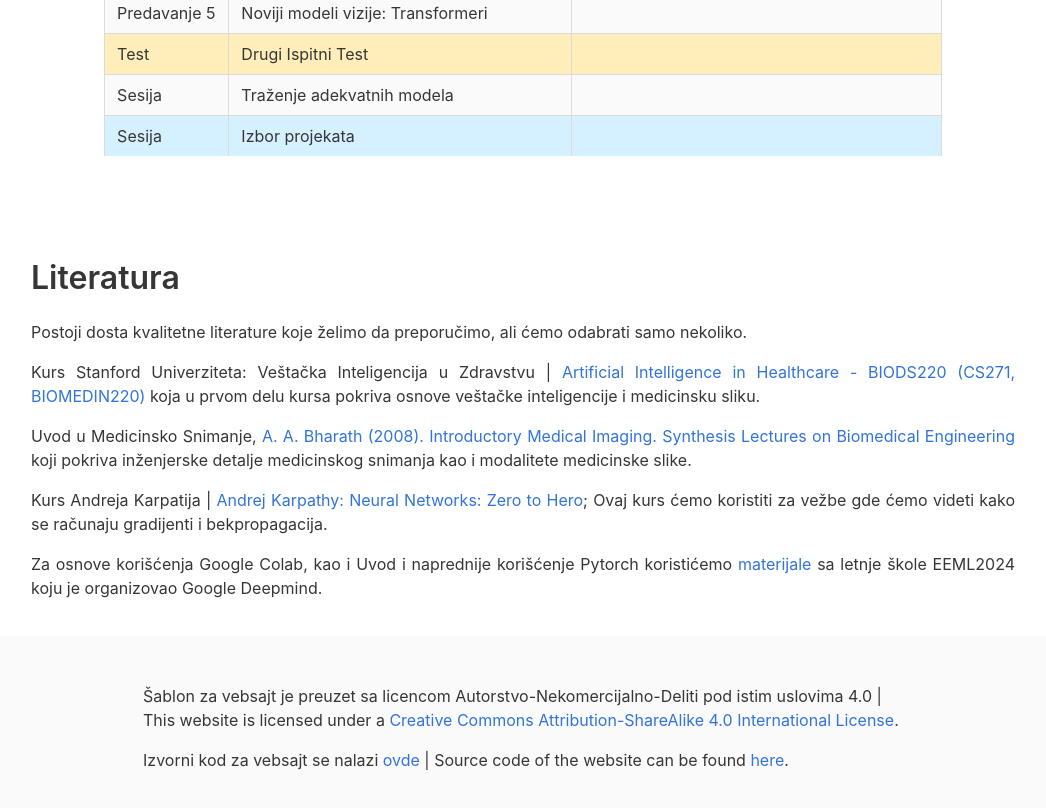
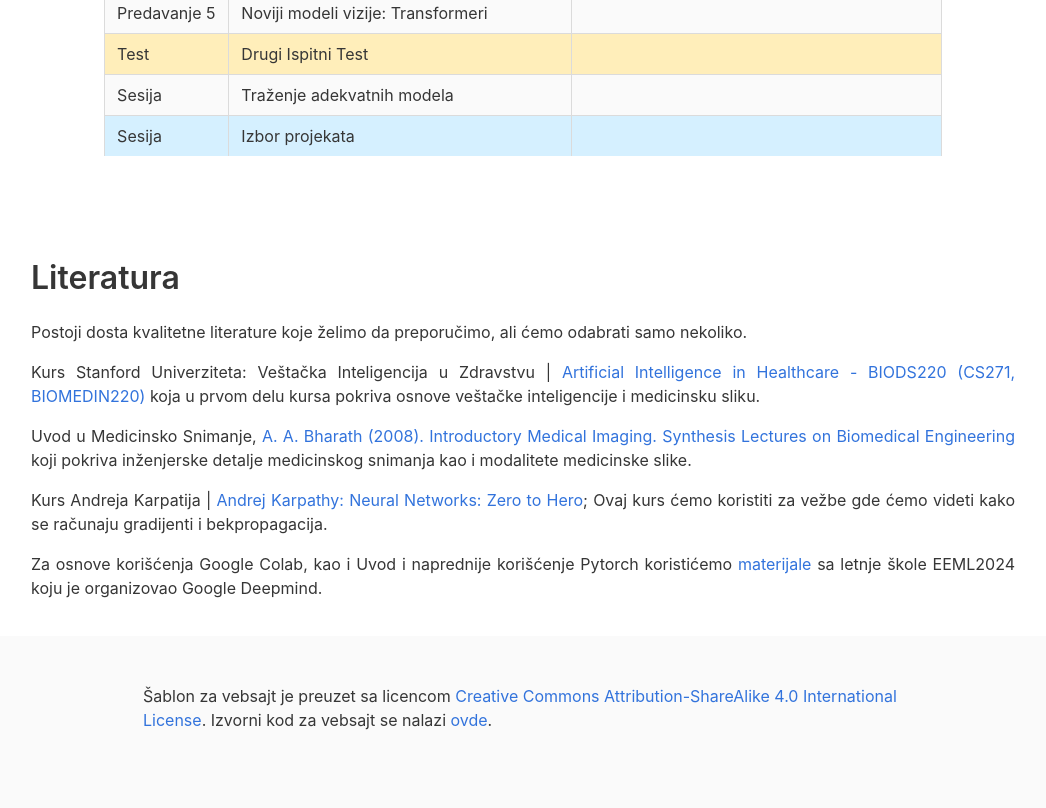
Before and after one commit to nebojsa-bozanic/analiza-medicinske-slike, a plain HTML site: page index.html in a window 1280 px wide. Shown: the part 2516-3324 px from the top of the page, without its empty margins (117-1163 px from the left). Drawn offline with nearby package versions, Linux system fonts and the light colour scheme; a web font is replaced by a local one.

Commit message:
english serbian part website source citation separated

```diff
--- a/index.html
+++ b/index.html
@@ -643,15 +643,9 @@
     <div class="columns is-centered">
       <div class="column is-8">
         <div class="content">
-          <p>
-            Šablon za vebsajt je preuzet sa licencom Autorstvo-Nekomercijalno-Deliti pod istim uslovima 4.0 | This website is licensed under a <a rel="license"
-                                                href="http://creativecommons.org/licenses/by-sa/4.0/">Creative
+            <span data-sr="Šablon za vebsajt je preuzet sa licencom" data-en="This website is licensed under a">Šablon za vebsajt je preuzet sa licencom</span> <a rel="license" href="http://creativecommons.org/licenses/by-sa/4.0/">Creative
             Commons Attribution-ShareAlike 4.0 International License</a>.
-          </p>
-          <p>
-            Izvorni kod za vebsajt se nalazi <a href="https://github.com/nerfies/nerfies.github.io">ovde</a> | Source code of the website can be found <a
-              href="https://github.com/nerfies/nerfies.github.io">here</a>.
-          </p>
+            <span data-sr="Izvorni kod za vebsajt se nalazi" data-en="Source code of the website can be found">Izvorni kod za vebsajt se nalazi</span> <a href="https://github.com/nerfies/nerfies.github.io"><span data-sr="ovde" data-en="here">ovde</span></a>.
         </div>
       </div>
     </div>
```
